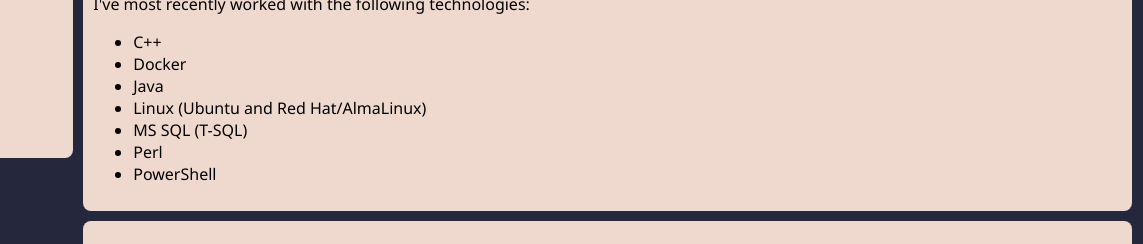
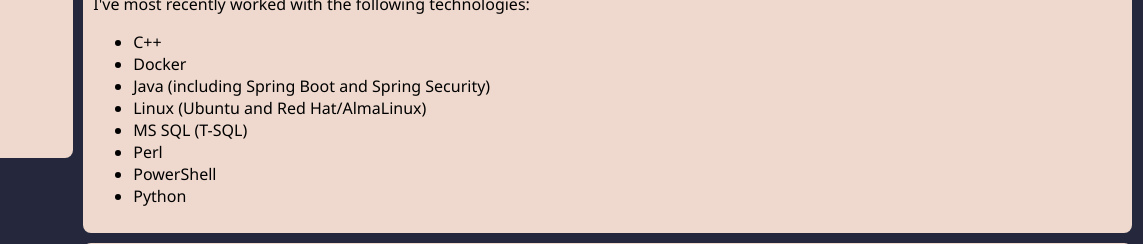
Before and after one commit to DTLudlow/DTLudlow.github.io, a plain HTML site: page index.html in a window 1280 px wide. Shown: the part 232-476 px from the top of the page, 137-1280 px from the left. Drawn offline with Linux system fonts and the light colour scheme.

Commit message:
update technologies list

```diff
--- a/index.html
+++ b/index.html
@@ -27,11 +27,12 @@
                 <ul>
                     <li>C++</li>
                     <li>Docker</li>
-                    <li>Java</li>
+                    <li>Java (including Spring Boot and Spring Security)</li>
                     <li>Linux (Ubuntu and Red Hat/AlmaLinux)</li>
                     <li>MS SQL (T-SQL)</li>
                     <li>Perl</li>
                     <li>PowerShell</li>
+                    <li>Python</li>
                 </ul>
             </p>
         </div>
```
